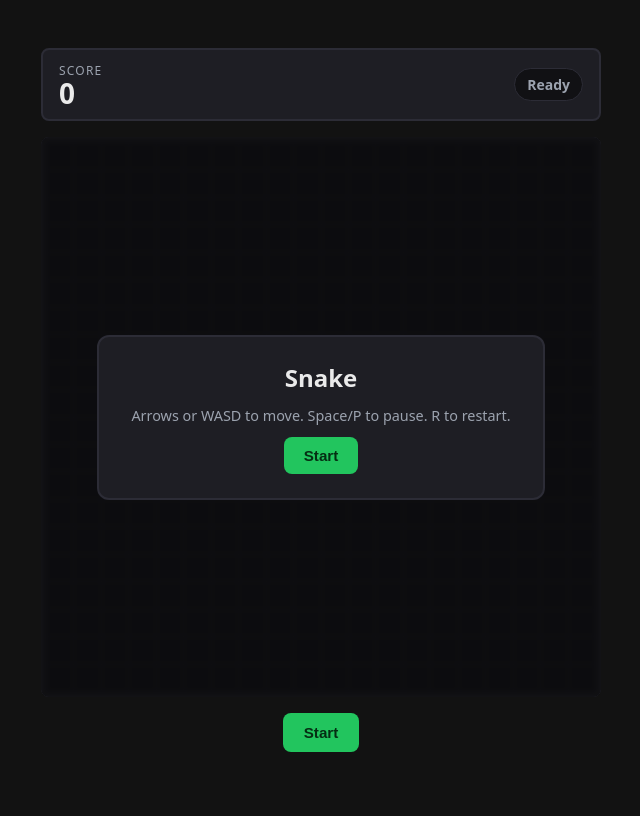
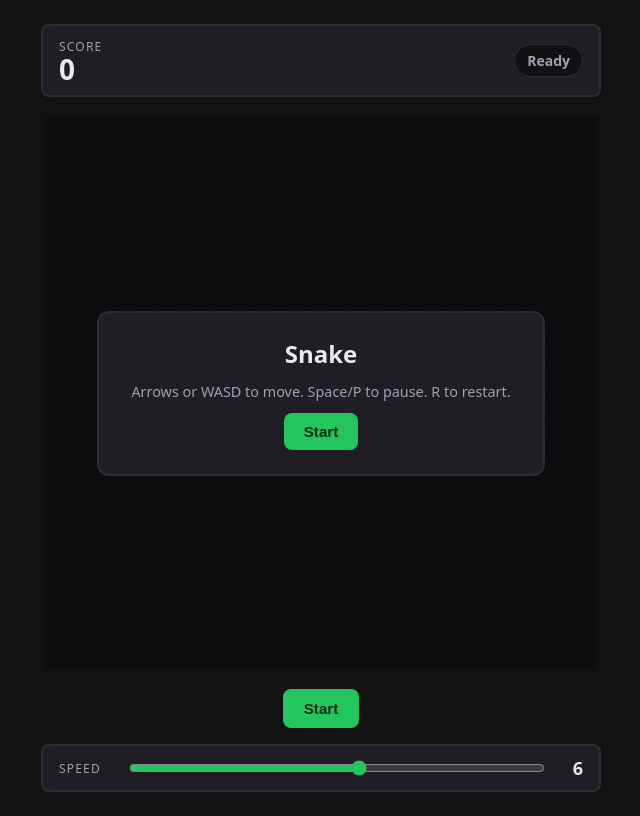
Before and after one commit to ZoliQua/Snake-Game, a React (Vite) app: page / in a window 1280 px wide. Shown: the whole page, without its empty margins (319-959 px from the left). Built offline with nearby package versions, Linux system fonts and the light colour scheme.

Commit message:
feat(speed): add 1-10 speed control with SPEED_TICK_MS table
Replace fixed TICK_MS with a 10-step lookup (300ms..70ms, default level 6
= 150ms) and a SpeedControl range input. App computes tickMs from the
current speed each render so useGameLoop picks up changes mid-game
without restarting the run.

```diff
--- a/src/App.tsx
+++ b/src/App.tsx
@@ -3,9 +3,10 @@ import { GameBoard } from './components/GameBoard';
 import { GameControls } from './components/GameControls';
 import { Overlay } from './components/Overlay';
 import { ScoreBoard } from './components/ScoreBoard';
+import { SpeedControl } from './components/SpeedControl';
 import { useGameLoop } from './hooks/useGameLoop';
 import { useKeyboardDirection } from './hooks/useKeyboardDirection';
-import { TICK_MS } from './logic/constants';
+import { DEFAULT_SPEED, tickMsForSpeed } from './logic/constants';
 import { advanceGame, createInitialState } from './logic/game';
 import { isOppositeDirection } from './logic/snake';
 import type { Direction } from './logic/types';
@@ -13,12 +14,13 @@ import styles from './App.module.css';
 
 export default function App() {
   const [state, setState] = useState(createInitialState);
+  const [speed, setSpeed] = useState(DEFAULT_SPEED);
 
   const tick = useCallback(() => {
     setState((prev) => advanceGame(prev));
   }, []);
 
-  useGameLoop(state.status === 'running', TICK_MS, tick);
+  useGameLoop(state.status === 'running', tickMsForSpeed(speed), tick);
 
   const handleStart = useCallback(() => {
     setState((prev) =>
@@ -74,6 +76,7 @@ export default function App() {
         onTogglePause={handleTogglePause}
         onRestart={handleRestart}
       />
+      <SpeedControl speed={speed} onChange={setSpeed} />
     </main>
   );
 }
--- /dev/null
+++ b/src/components/SpeedControl.module.css
@@ -0,0 +1,32 @@
+.wrap {
+  display: flex;
+  align-items: center;
+  gap: 12px;
+  width: min(80vmin, 560px);
+  padding: 10px 16px;
+  background: #1e1e24;
+  border: 2px solid #2c2c36;
+  border-radius: 8px;
+}
+
+.label {
+  font-size: 0.75rem;
+  text-transform: uppercase;
+  letter-spacing: 0.1em;
+  color: #9ca3af;
+  min-width: 56px;
+}
+
+.slider {
+  flex: 1;
+  accent-color: #22c55e;
+  cursor: pointer;
+}
+
+.value {
+  font-size: 1.125rem;
+  font-weight: 700;
+  min-width: 24px;
+  text-align: right;
+  color: #e5e7eb;
+}
--- /dev/null
+++ b/src/components/SpeedControl.tsx
@@ -0,0 +1,28 @@
+import { MAX_SPEED, MIN_SPEED } from '../logic/constants';
+import styles from './SpeedControl.module.css';
+
+type Props = {
+  speed: number;
+  onChange: (speed: number) => void;
+};
+
+export function SpeedControl({ speed, onChange }: Props) {
+  return (
+    <label className={styles.wrap}>
+      <span className={styles.label}>Speed</span>
+      <input
+        type="range"
+        min={MIN_SPEED}
+        max={MAX_SPEED}
+        step={1}
+        value={speed}
+        onChange={(event) => onChange(Number(event.target.value))}
+        className={styles.slider}
+        aria-valuemin={MIN_SPEED}
+        aria-valuemax={MAX_SPEED}
+        aria-valuenow={speed}
+      />
+      <span className={styles.value} aria-live="polite">{speed}</span>
+    </label>
+  );
+}
--- a/src/logic/constants.ts
+++ b/src/logic/constants.ts
@@ -1,7 +1,19 @@
 import type { Direction, GameState, Position } from './types';
 
 export const GRID_SIZE = 20;
-export const TICK_MS = 150;
+
+export const MIN_SPEED = 1;
+export const MAX_SPEED = 10;
+export const DEFAULT_SPEED = 6;
+
+export const SPEED_TICK_MS: readonly number[] = [300, 260, 225, 195, 170, 150, 130, 110, 90, 70];
+
+export const TICK_MS = SPEED_TICK_MS[DEFAULT_SPEED - 1];
+
+export function tickMsForSpeed(speed: number): number {
+  const clamped = Math.min(MAX_SPEED, Math.max(MIN_SPEED, Math.round(speed)));
+  return SPEED_TICK_MS[clamped - 1];
+}
 
 export const INITIAL_DIRECTION: Direction = 'RIGHT';
 
```
